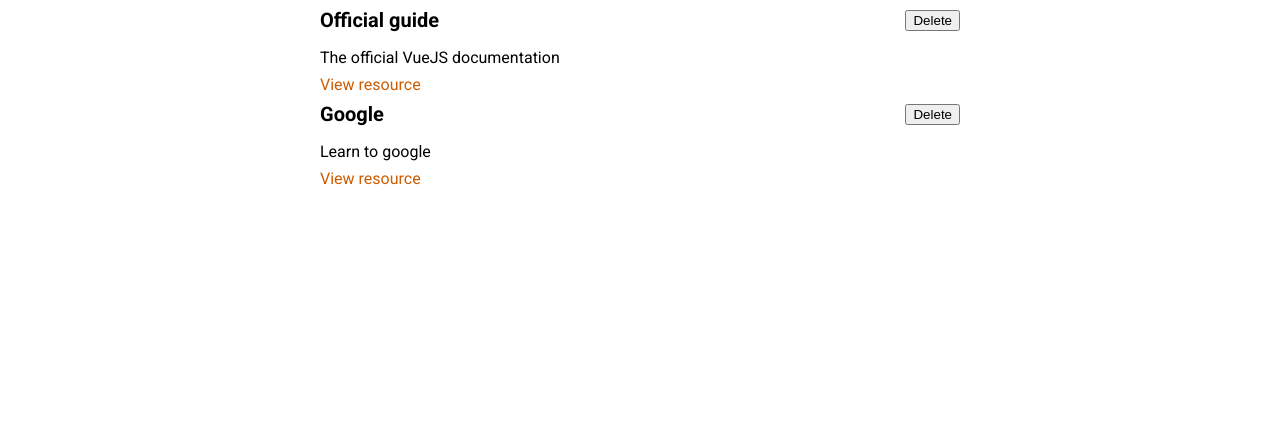
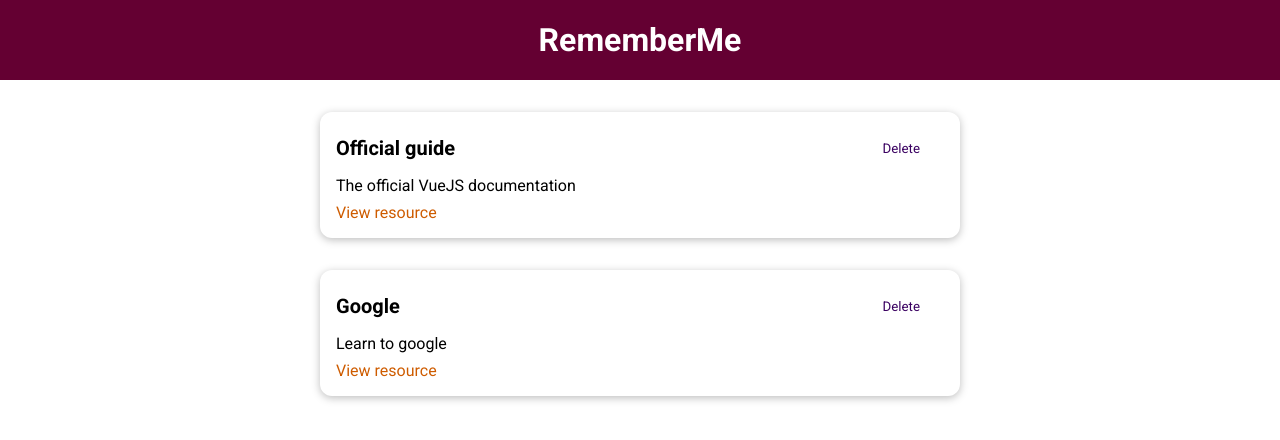
Before and after one commit to ToniNikolaev23/resource-app, a Vue app: page / in a window 1280 px wide. Shown: the top 440 px of the page. Built offline with nearby package versions, Linux system fonts and the light colour scheme.

Commit message:
Adding BaseCard/BaseButton and Header

```diff
--- a/src/App.vue
+++ b/src/App.vue
@@ -1,46 +1,49 @@
 <template>
+  <div>
+    <the-header title="RememberMe"></the-header>
 
-<stored-resources :resources="storedResources"></stored-resources>
-
+    <stored-resources :resources="storedResources"></stored-resources>
+  </div>
 </template>
 
 <script>
-import StoredResources from './components/learning-resources/StoredResources.vue'
-
+import StoredResources from "./components/learning-resources/StoredResources.vue";
+import TheHeader from "./components/layouts/TheHeader.vue";
 export default {
-  components:{
-    StoredResources
+  components: {
+    StoredResources,
+    TheHeader,
   },
-  data(){
-    return{
+  data() {
+    return {
       storedResources: [
         {
-          id: 'official-guide',
-          title: 'Official guide',
-          description: 'The official VueJS documentation',
-          link: 'https://vuejs.org'
+          id: "official-guide",
+          title: "Official guide",
+          description: "The official VueJS documentation",
+          link: "https://vuejs.org",
         },
         {
-          id: 'google',
-          title: 'Google',
-          description: 'Learn to google',
-          link: 'https://google.com'
-        }
-      ]
-    }
-  }
-}
+          id: "google",
+          title: "Google",
+          description: "Learn to google",
+          link: "https://google.com",
+        },
+      ],
+    };
+  },
+};
 </script>
 
 <style>
-@import url('https://fonts.googleapis.com/css2?family=Roboto:wght@400;700&display=swap');
+@import url("https://fonts.googleapis.com/css2?family=Roboto:wght@400;700&display=swap");
 
 * {
   box-sizing: border-box;
 }
 
 html {
-  font-family: 'Roboto', sans-serif;
+  font-family: "Roboto", sans-serif;
 }
 
 body {
--- /dev/null
+++ b/src/components/UI/BaseButton.vue
@@ -0,0 +1,42 @@
+<template>
+    <button :type="type" :class="mode">
+        <slot>
+        </slot>
+    </button>
+</template>
+
+<script>
+export default {
+    props: [
+        'type', 'mode'
+    ]
+}
+</script>
+
+<style scoped>
+button {
+  padding: 0.75rem 1.5rem;
+  font-family: inherit;
+  background-color: #3a0061;
+  border: 1px solid #3a0061;
+  color: white;
+  cursor: pointer;
+}
+
+button:hover,
+button:active {
+  background-color: #270041;
+  border-color: #270041;
+}
+
+.flat {
+  background-color: transparent;
+  color: #3a0061;
+  border: none;
+}
+
+.flat:hover,
+.flat:active {
+  background-color: #edd2ff;
+}
+</style>
--- /dev/null
+++ b/src/components/UI/BaseCard.vue
@@ -0,0 +1,16 @@
+<template>
+    <div>
+        <slot>
+        </slot>
+    </div>
+</template>
+
+<style scoped>
+div {
+  border-radius: 12px;
+  box-shadow: 0 2px 8px rgba(0, 0, 0, 0.26);
+  padding: 1rem;
+  margin: 2rem auto;
+  max-width: 40rem;
+}
+</style>
--- /dev/null
+++ b/src/components/layouts/TheHeader.vue
@@ -0,0 +1,30 @@
+<template>
+    <header>
+        <h1>{{title}}</h1>
+    </header>
+
+</template>
+
+<script>
+export default {
+    props: [
+        'title'
+    ]
+}
+</script>
+
+<style scoped>
+header {
+  width: 100%;
+  height: 5rem;
+  background-color: #640032;
+  display: flex;
+  justify-content: center;
+  align-items: center;
+}
+
+header h1 {
+  color: white;
+  margin: 0;
+}
+</style>
--- a/src/components/learning-resources/ResourceItem.vue
+++ b/src/components/learning-resources/ResourceItem.vue
@@ -1,24 +1,23 @@
 <template>
   <li>
-        <div>
+    <base-card>
       <header>
-                <h3>{{title}}</h3>
-                <button>Delete</button>
+        <h3>{{ title }}</h3>
+        <base-button mode="flat">Delete</base-button>
       </header>
-        </div>
-        <p>{{desc}}</p>
+
+      <p>{{ desc }}</p>
       <nav>
         <a :href="link">View resource</a>
       </nav>
+    </base-card>
   </li>
 </template>
 
 <script>
 export default {
-    props:[
-        'title', 'desc' , 'link'
-    ]
-}
+  props: ["title", "desc", "link"],
+};
 </script>
 
 <style scoped>
--- a/src/main.js
+++ b/src/main.js
@@ -1,6 +1,12 @@
 import { createApp } from 'vue'
 import App from './App.vue'
 
+import BaseCard from './components/UI/BaseCard.vue'
+import BaseButton from './components/UI/BaseButton.vue'
+
 const app = createApp(App)
 
+app.component('base-card', BaseCard);
+app.component('base-button', BaseButton)
+
 app.mount('#app')
```
Lines whose indentation alone changed are shown as unchanged.
